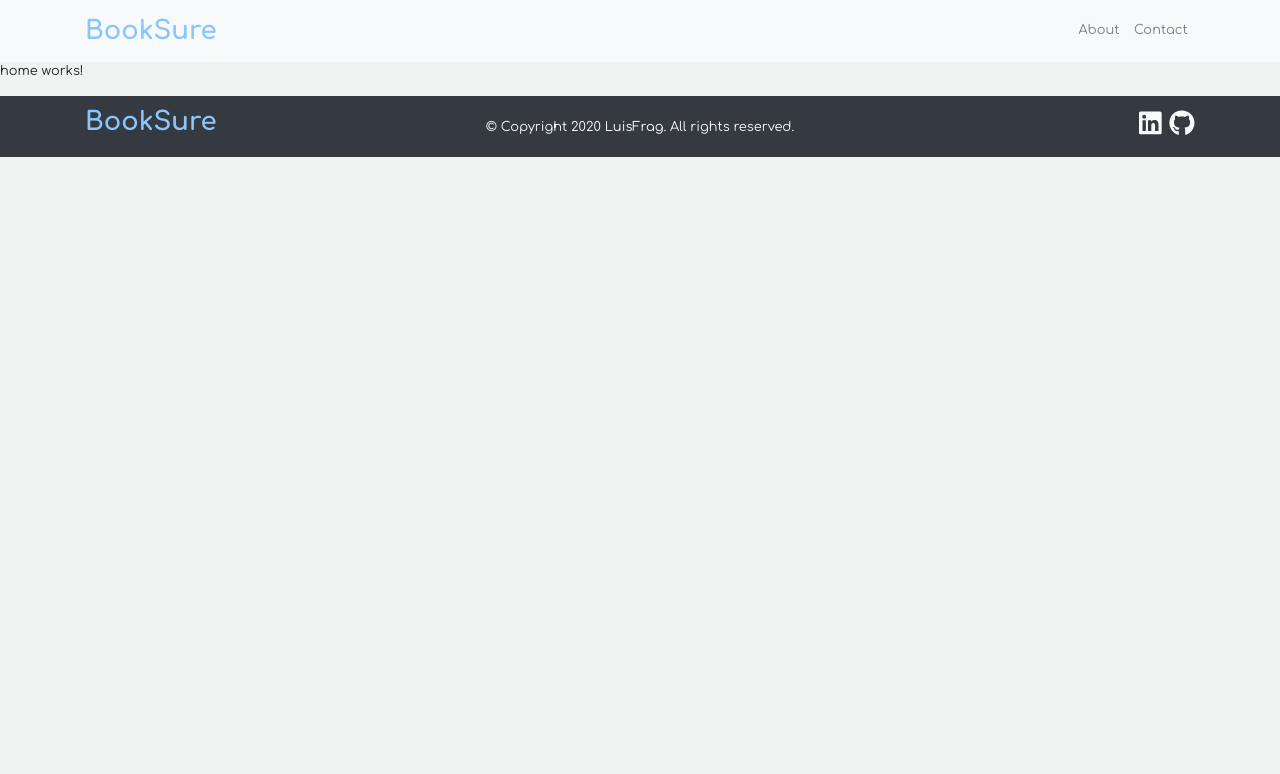
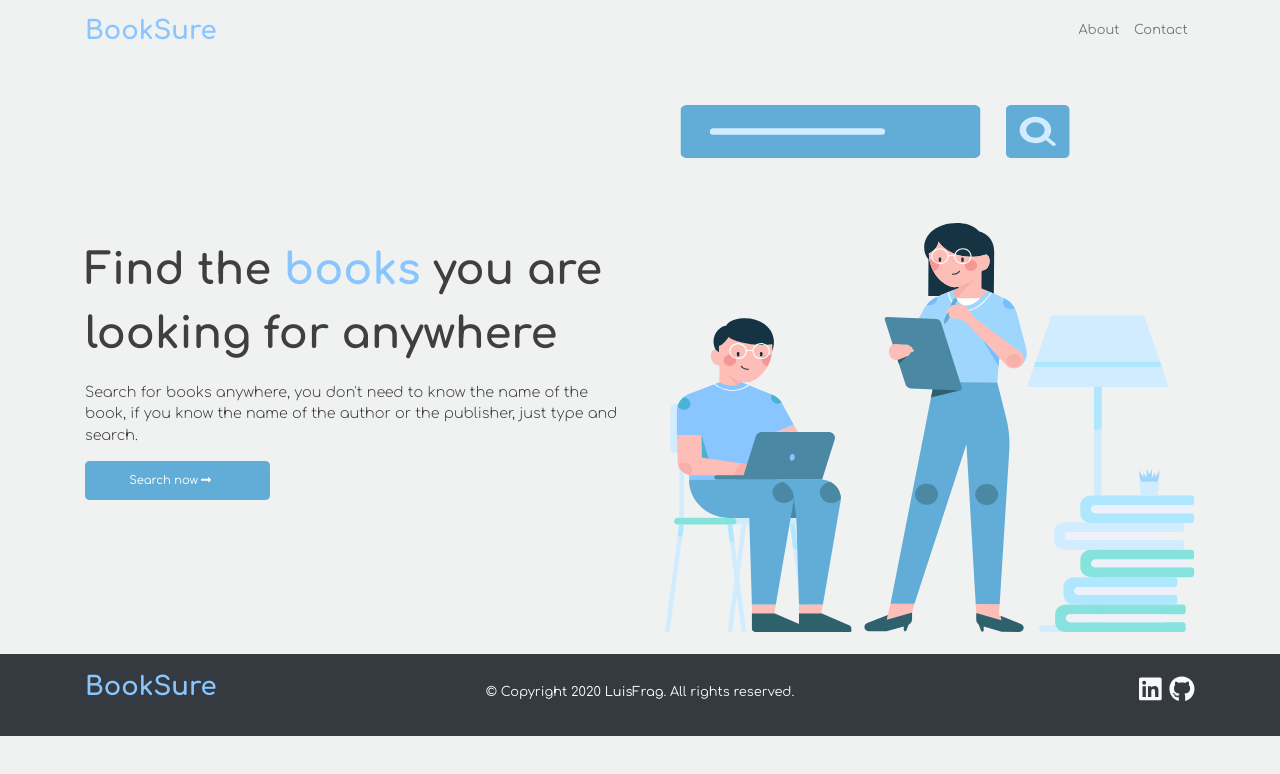
Before and after one commit to awkiamaru/booksure, an Angular app: page / in a window 1280 px wide. Shown: the top 774 px of the page. Built offline with nearby package versions, Linux system fonts and the light colour scheme.

Commit message:
add stylize in home page

```diff
--- a/src/app/layout/content/home/home.component.css
+++ b/src/app/layout/content/home/home.component.css
@@ -0,0 +1,26 @@
+.text-home-apresentation,
+.text-home-apresentation-blue {
+  font-family: "Comfoorta-Bold";
+  font-size: 3rem;
+  color: #403e3e;
+}
+.text-home-apresentation-blue {
+  color: #89c6ff;
+}
+
+.text-home-secondary {
+  font-family: "Comfoorta-Light";
+  font-size: 1rem;
+  color: #403e3e;
+}
+.btn-home-apresentation {
+  padding: 0.7rem 4rem 0.7rem 3rem;
+  background-color: #62add7;
+  border-color: #62add7;
+  font-size: 0.8rem;
+}
+.btn-home-apresentation:hover {
+  color: #fff;
+  background-color: #5397be;
+  border-color: #5397be;
+}
--- a/src/app/layout/content/home/home.component.html
+++ b/src/app/layout/content/home/home.component.html
@@ -1,3 +1,34 @@
 <app-header></app-header>
-<p>home works!</p>
+<div class="container mt-5">
+  <div class="row">
+    <div class="col-12 col-md-6 my-auto">
+      <div class="row">
+        <div class="col-12">
+          <p class="text-home-apresentation text-center text-md-left">
+            Find the <span class="text-home-apresentation-blue">books</span> you
+            are looking for anywhere
+          </p>
+        </div>
+        <div class="col-12 text-center text-md-left">
+          <p class="font-weight-light text-home-secondary">
+            Search for books anywhere, you don't need to know the name of the
+            book, if you know the name of the author or the publisher, just type
+            and search.
+          </p>
+          <a
+            href="/search"
+            class="btn btn-primary btn-lg btn-home-apresentation"
+            >Search now
+            <fa-icon [icon]="faLongArrowAltRight"></fa-icon>
+          </a>
+        </div>
+      </div>
+    </div>
+    <div class="col-12 col-md-6 my-auto d-none d-md-block">
+      <div class="text-right">
+        <img src="assets/svg/main-apresentation.svg" class="img-fluid" />
+      </div>
+    </div>
+  </div>
+</div>
 <app-footer></app-footer>
--- a/src/app/layout/content/home/home.component.ts
+++ b/src/app/layout/content/home/home.component.ts
@@ -1,15 +1,13 @@
 import { Component, OnInit } from '@angular/core';
-
+import { faLongArrowAltRight } from '@fortawesome/free-solid-svg-icons';
 @Component({
   selector: 'app-home',
   templateUrl: './home.component.html',
-  styleUrls: ['./home.component.css']
+  styleUrls: ['./home.component.css'],
 })
 export class HomeComponent implements OnInit {
+  faLongArrowAltRight = faLongArrowAltRight;
+  constructor() {}
 
-  constructor() { }
-
-  ngOnInit(): void {
-  }
-
+  ngOnInit(): void {}
 }
--- a/src/app/layout/footer/footer.component.html
+++ b/src/app/layout/footer/footer.component.html
@@ -1,5 +1,5 @@
 <!-- FOOTER -->
-<footer class="bg-dark">
+<footer class="bg-dark mt-4 p-sm-2 pb-sm-3">
   <div class="container">
     <div class="row pt-2">
       <div class="col-12 col-md-4">
--- a/src/app/layout/header/header.component.css
+++ b/src/app/layout/header/header.component.css
@@ -6,41 +6,6 @@
   color: #89c6ff;
   font-size: 2em;
 }
-.masthead {
-  margin-bottom: 2rem;
+.bg-nav-bar {
+  background-color: rgb(239, 242, 241);
 }
-
-.masthead-brand {
-  margin-bottom: 0;
-}
-
-.nav-masthead .nav-link {
-  padding: 0.25rem 0;
-  font-weight: 700;
-  color: rgba(255, 255, 255, 0.5);
-  background-color: transparent;
-  border-bottom: 0.25rem solid transparent;
-}
-
-.nav-masthead .nav-link:hover,
-.nav-masthead .nav-link:focus {
-  border-bottom-color: rgba(255, 255, 255, 0.25);
-}
-
-.nav-masthead .nav-link + .nav-link {
-  margin-left: 1rem;
-}
-
-.nav-masthead .active {
-  color: #fff;
-  border-bottom-color: #fff;
-}
-
-@media (min-width: 48em) {
-  .masthead-brand {
-    float: left;
-  }
-  .nav-masthead {
-    float: right;
-  }
-}
--- a/src/app/layout/header/header.component.html
+++ b/src/app/layout/header/header.component.html
@@ -1,4 +1,4 @@
-<nav class="navbar navbar-expand-lg navbar-light bg-light">
+<nav class="navbar navbar-expand-lg navbar-light bg-nav-bar">
   <div class="container">
     <a class="navbar-brand text-logo" href="#">BookSure</a>
     <button
```
Also changed, not shown: src/assets/svg/main-apresentation.svg (added).
